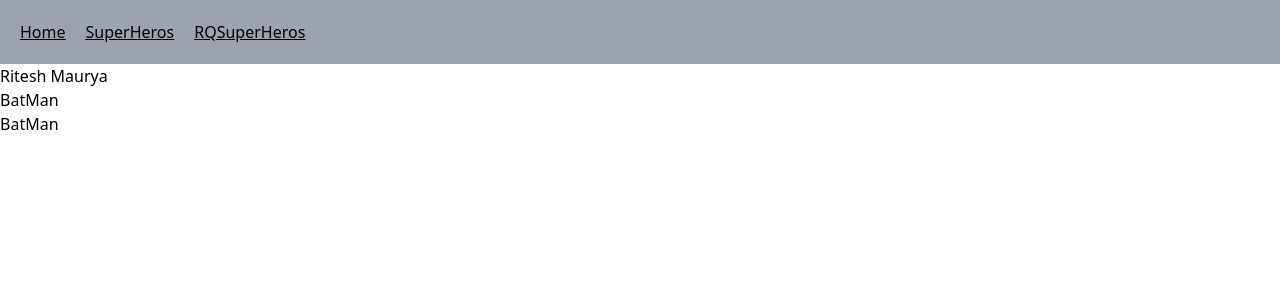
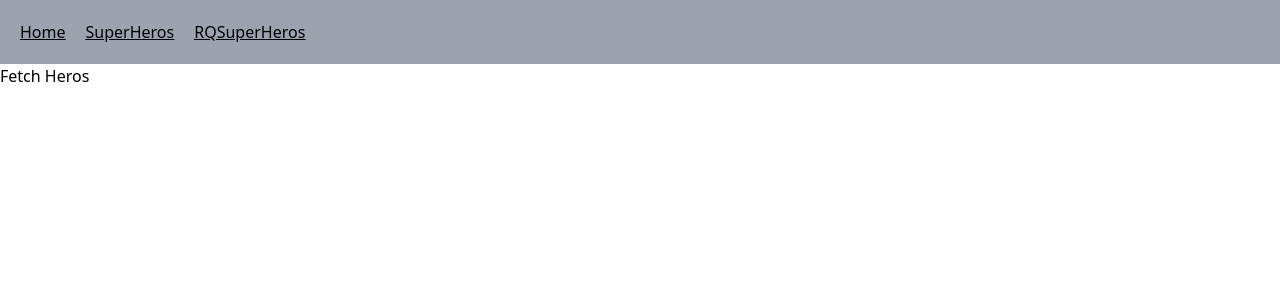
Before and after one commit to Ritesh9919/learning-react-query, a React (Vite) app in the folder react-query/: page /rq-super-heros in a window 1280 px wide. Shown: the top 300 px of the page. Built offline with nearby package versions, Linux system fonts and the light colour scheme; data requests are answered from the project's data file.

Commit message:
useQuery on click

```diff
--- a/react-query/src/components/RQSuperHeros.jsx
+++ b/react-query/src/components/RQSuperHeros.jsx
@@ -6,10 +6,10 @@ const fetchSuperHeros = () => {
 };
 
 function RQSuperHeros() {
-  const { isLoading, data, isError, error, isFetching } = useQuery(
+  const { isLoading, data, isError, error, isFetching, refetch } = useQuery(
     "super-heros",
     fetchSuperHeros,
-    { refetchInterval: 2000, refetchIntervalInBackground: true }
+    { enabled: false }
   );
 
   if (isLoading || isFetching) {
@@ -19,11 +19,14 @@ function RQSuperHeros() {
     return <h2>{error.message}</h2>;
   }
   return (
-    <div>
-      {data.data.map((hero) => (
-        <p>{hero.name}</p>
-      ))}
-    </div>
+    <>
+      <div>
+        {data?.data.map((hero) => (
+          <p>{hero.name}</p>
+        ))}
+      </div>
+      <button onClick={refetch}>Fetch Heros</button>
+    </>
   );
 }
 
```
